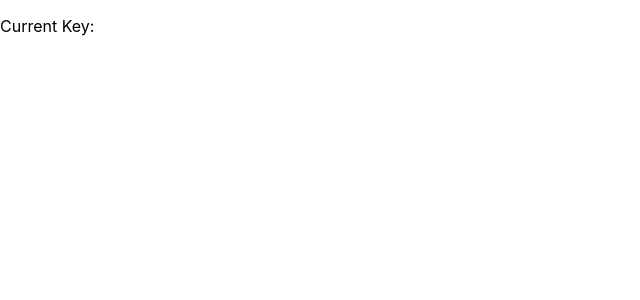
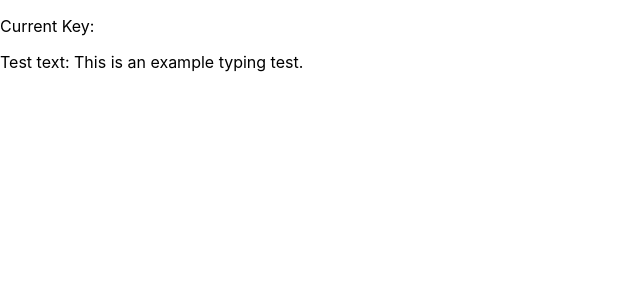
Before and after one commit to ethanling/typing-test, a React (Create React App) app: page / in a window 1280 px wide. Shown: the top 300 px of the page, without its empty margins (0-640 px from the left). Built offline with nearby package versions, Linux system fonts and the light colour scheme.

Commit message:
reworked key history

```diff
--- a/src/components/Display.js
+++ b/src/components/Display.js
@@ -2,12 +2,35 @@ import React, { useContext } from 'react';
 import { KeyContext } from '../context/KeyProvider';
 
 const Display = () => {
-    const state = useContext(KeyContext);
+    const { currentKey, history, test, matches } = useContext(KeyContext);
 
-    console.log(state.history)
+    const testTextArr = test.text.split('');
+
+    const displayMatchColor = (index) => {
+        if (matches[index] && index < matches.length) {
+            return {color: 'green'};
+        } else if (!matches[index] && index < matches.length) {
+            return {color: 'red'}
+        } else {
+            return {color: 'black'}
+        }
+    }
 
 	return (
-		<p>Current Key: { state.currentKey }</p>
+        <div>
+            <p>Current Key: { currentKey }</p>
+            <p>Test text: {
+                testTextArr.map((letter, i) =>
+                    <span key={i} style={
+                        displayMatchColor(i)
+                    }>
+                        {letter}
+                    </span>)
+                }
+                <br />
+                { history.keys}
+            </p>
+        </div>
 	)
 }
 
--- a/src/context/KeyProvider.js
+++ b/src/context/KeyProvider.js
@@ -1,32 +1,37 @@
 import React, { useState } from 'react';
 import { useKeyboard } from '../hooks/useKeyboard';
-import { useKeyHistory } from '../hooks/useKeyHistory';
+import { useKeyMatches } from "../hooks/useKeyMatches";
+import { allTests } from '../tests';
 
 export const KeyContext = React.createContext();
 
-const config = {
-    currentKey: '',
-    keyHistory: [],
+const initialState = {
+    currentKey: '', // Last key pressed
+    keyHistory: [], // All pressed keys
     test: {
-        text: '',
-        difficulty: 1,
-        duration: 0
+        text: '', // Test text
+        difficulty: 1, // 1 - Easy, 2 - Medium, 3 - Hard
+        duration: 0 // in minutes
     },
-    matches: [],
-
+    matches: [], // Correctly matched test letters to keys pressed
 }
 
 const KeyProvider = ({ children }) => {
-    const [state, setState] = useState(config)
+    const [state, setState] = useState(initialState);
 
-    const currentKey = useKeyboard();
-    const history = useKeyHistory(currentKey);
+    const test = allTests[0];
+    // Return last key pressed and an array of all pressed keys
+    const { currentKey, history } = useKeyboard();
+    // Returns array of booleans comparing key pressed to test text
+    const matches = useKeyMatches(test, currentKey, history);
 
 	return (
         <KeyContext.Provider
             value={{
                 currentKey,
-                history
+                history,
+                matches,
+                test
             }}
         >
             {children}
--- a/src/hooks/useKeyHistory.js
+++ /dev/null
@@ -1,19 +0,0 @@
-import React, { useState, useEffect } from "react";
-
-export const useKeyHistory = (currentKey) => {
-    const [keyHistory, setKeyHistory] = useState({history: []})
-
-    useEffect(() => {
-        updatedHistory();
-    }, [currentKey])
-
-    const updatedHistory = () => {
-        if (currentKey) {
-            setKeyHistory(prevState => ({
-                history: [...prevState.history, currentKey]
-            }));
-        }
-    }
-
-    return keyHistory;
-};
--- /dev/null
+++ b/src/hooks/useKeyMatches.js
@@ -0,0 +1,26 @@
+import { useState, useEffect } from 'react';
+
+export const useKeyMatches = (test, currentKey, history) => {
+    const [matches, setMatches] = useState({matches: []});
+
+    useEffect(() => {
+        matchKeyToTest();
+    }, [currentKey]);
+
+    // Converts test text to an iterable array for comparison
+    const testArr = test.text.split('');
+
+    const matchKeyToTest = () => {
+        if (currentKey && currentKey === testArr[history.keys.length]) {
+            setMatches(prevState => ({
+                matches: [...prevState.matches, true]
+            }))
+        } else if (currentKey) {
+            setMatches(prevState => ({
+                matches: [...prevState.matches, false]
+            }));
+        }
+    }
+
+    return matches.matches;
+}
--- a/src/hooks/useKeyboard.js
+++ b/src/hooks/useKeyboard.js
@@ -1,14 +1,22 @@
-import React, { useState, useEffect } from 'react';
+import { useState, useEffect } from 'react';
 
 export const useKeyboard = () => {
     const [currentKey, setCurrentKey] = useState(null);
+    const [history, setHistory] = useState({ keys: [] });
 
 	const handleKeyDown = (e) => {
         if (e.key.length < 2) {
             setCurrentKey(e.key);
-        } else if (e.key == 'Backspace') {
+            updateHistory(e.key);
+        } else if (e.key === 'Backspace') {
             console.log('Backspace');
         }
+    }
+
+    const updateHistory = (key) => {
+        setHistory(prevState => ({
+            keys: [...prevState.keys, key]
+        }));
     }
 
 	useEffect(() => {
@@ -19,5 +27,5 @@ export const useKeyboard = () => {
         };
     });
 
-	return currentKey;
+    return { currentKey, history };
 }
--- /dev/null
+++ b/src/lib/index.js
@@ -0,0 +1 @@
+// Helper functions that do not require hooks
--- a/src/tests/index.js
+++ b/src/tests/index.js
@@ -1,6 +1,7 @@
 export const allTests = [
 	{
 		difficulty: '1',
-		text: ''
+        text: 'This is an example typing test.',
+        duration: 1
 	}
 ]
```
